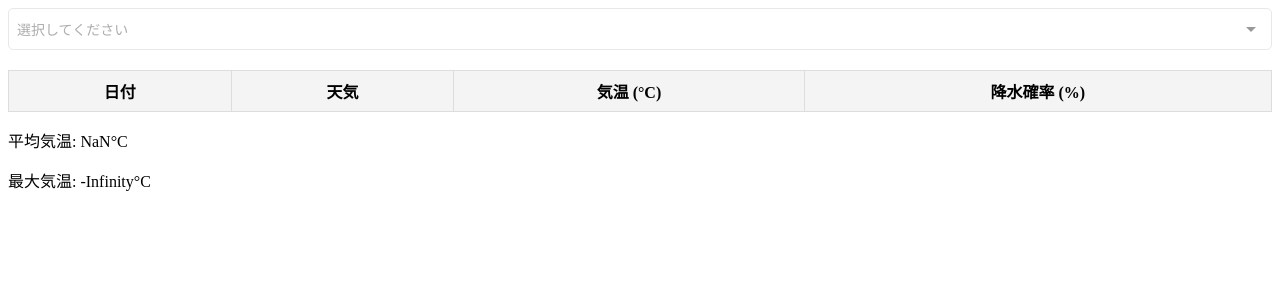
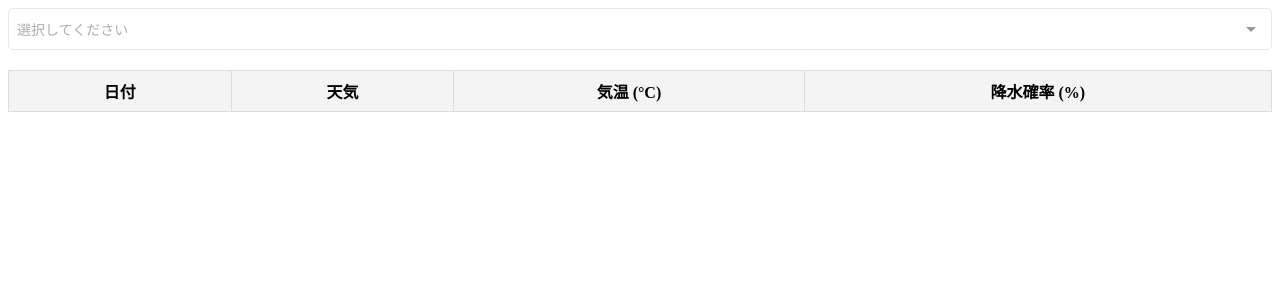
Before and after one commit to cauuchy/vue-weather-app, a Vue app: page / in a window 1280 px wide. Shown: the top 300 px of the page. Built offline with nearby package versions, Linux system fonts and the light colour scheme; the HTML template or start-up script is replaced by a standard one.

Commit message:
display修正

```diff
--- a/src/components/Display.vue
+++ b/src/components/Display.vue
@@ -9,7 +9,7 @@
           <th>降水確率 (%)</th>
         </tr>
       </thead>
-      <tbody v-if="weatherData">
+      <tbody v-if="weatherData.getRawWeatherData.length">
         <tr v-for="day in weatherData.getRawWeatherData" :key="day.date">
           <td>{{ day.date }}</td>
           <td>{{ getWeatherDescription(day.weatherCode) }}</td>
@@ -18,7 +18,7 @@
         </tr>
       </tbody>
     </table>
-    <div v-if="weatherData">
+    <div v-if="weatherData.getRawWeatherData.length">
       <p>平均気温: {{ weatherData.getAverageTemperature() }}°C</p>
       <p>最大気温: {{ weatherData.getMaxAverageTemperature() }}°C</p>
     </div>
```
